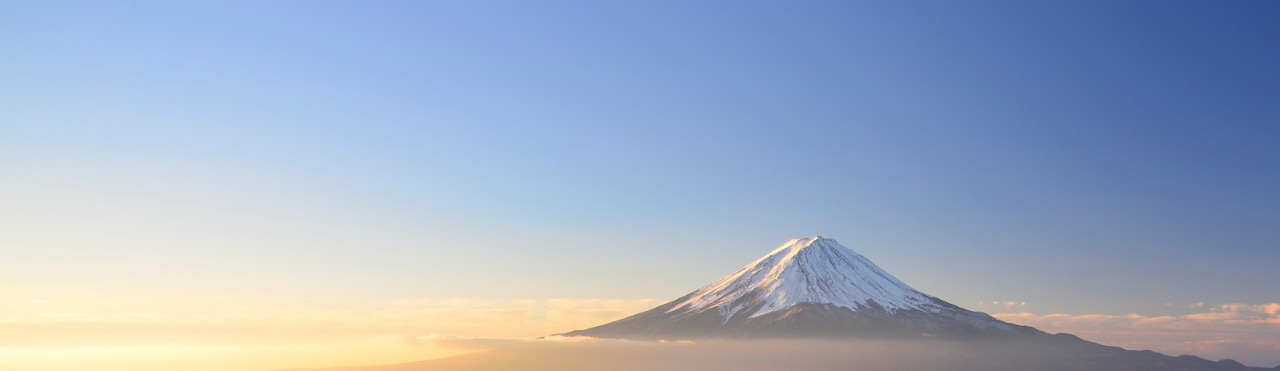
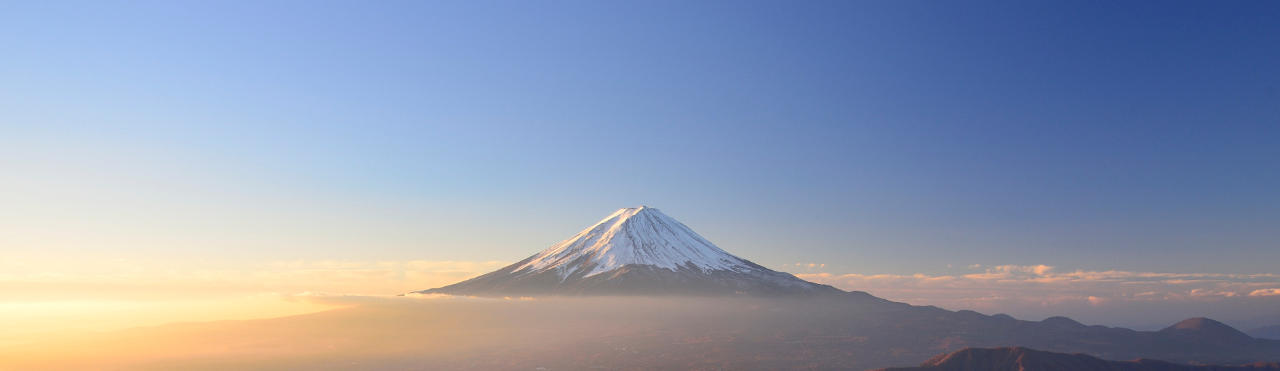
Before and after one commit to Vedant488/Vedant488.github.io, a plain HTML site: page index.html in a window 1280 px wide. Shown: the top 371 px of the page. Drawn offline with Linux system fonts and the light colour scheme; a web font is replaced by a local one.

Commit message:
git add --all git commit -m "Changes" git push -u origin main

```diff
--- a/assets/style.css
+++ b/assets/style.css
@@ -3,9 +3,12 @@ body {
     to bottom,
     rgba(135, 203, 243, 0.6),
     rgba(135, 203, 243) */
-  background: url("../assets/background.jpg");
+  background: url("../assets/background.jpg") no-repeat center center fixed;
   background-size: cover;
   font-family: "Roboto", sans-serif;
+  -webkit-background-size: cover;
+  -moz-background-size: cover;
+  -o-background-size: cover;
 }
 /* .content {
 
@@ -26,6 +29,9 @@ body {
   border-radius: 50px;
   overflow: hidden;
   transition: all 300ms ease;
+  -webkit-transition: all 300ms ease;
+  -moz-transition: all 300ms ease;
+  -o-transition: all 300ms ease;
 }
 #item-image:hover {
   width: 120px;
--- a/index.html
+++ b/index.html
@@ -2,6 +2,7 @@
 <html lang="en">
   <head>
     <title>vedantgautam</title>
+    <link rel="shortcut icon" href="../assets/favicon.ico" type="image/icon" />
     <link
       href="https://fonts.googleapis.com/css2?family=Roboto:wght@300&family=Zen+Dots&display=swap"
       rel="stylesheet"
```
Also changed, not shown: assets/favicon.ico (added).
